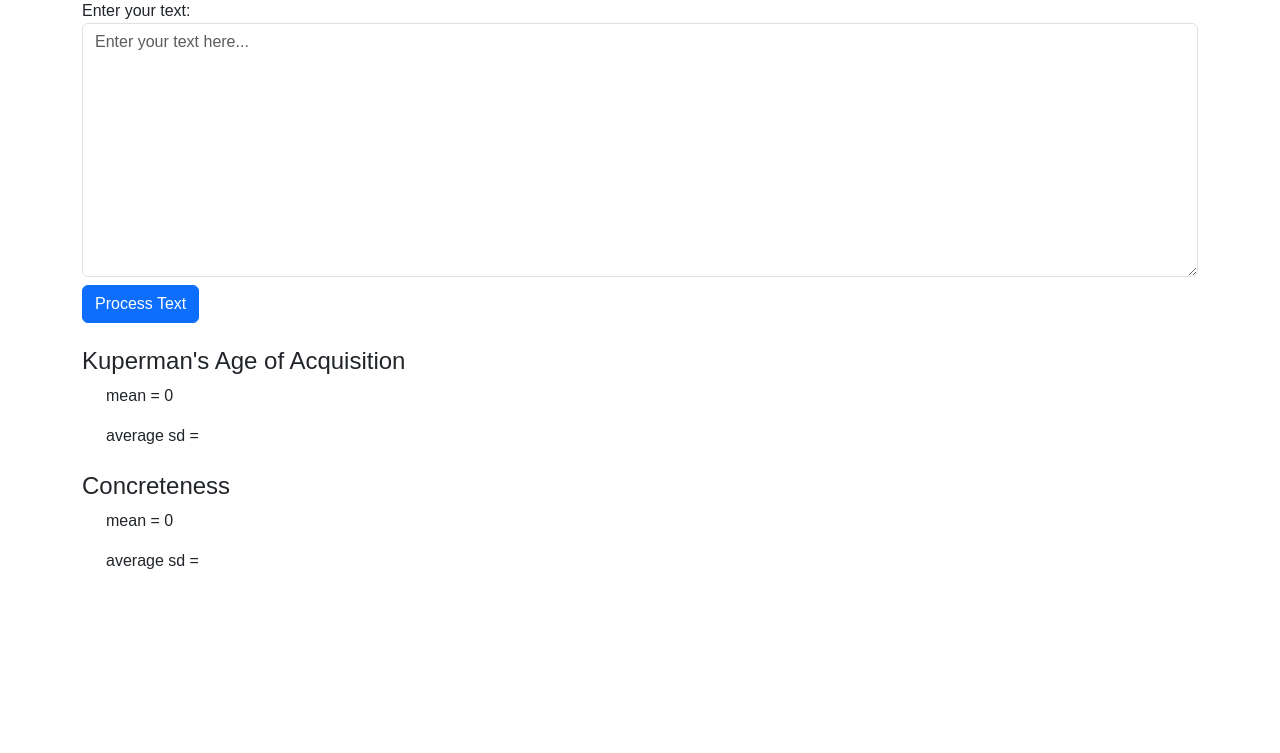
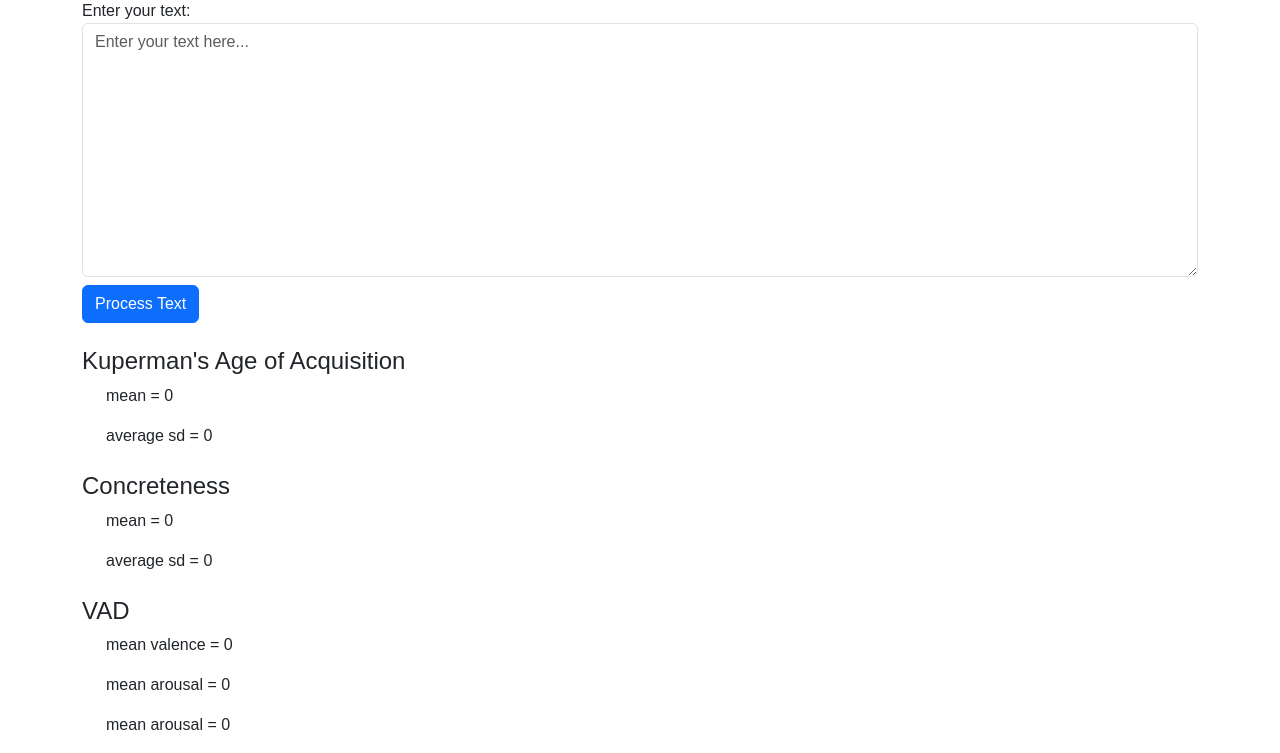
Before and after one commit to liamsmyt/verbose, a Flask app: page / in a window 1280 px wide. Shown: the part 105-858 px from the top of the page. Before the commit the page ends 674 px from the top, so only its background shows below. Run offline with Flask 3, Linux system fonts and the light colour scheme; parts of the project's set-up code (start-up, migrations or seed data) failed here and were passed over; some libraries are stand-ins or nearby versions; some web fonts are replaced.

Commit message:
added VAD

```diff
--- a/app.py
+++ b/app.py
@@ -1,5 +1,5 @@
 from flask import Flask, request, render_template, jsonify
-from text_processing import load_aoa_data, load_conc_data, calculate_mean, newWords, calculate_added_words, calculate_removed_words
+from text_processing import load_aoa_data, load_conc_data, load_vad_data, calculate_mean, newWords, calculate_added_words, calculate_removed_words
 from collections import Counter
 
 app = Flask(__name__)
@@ -14,26 +14,38 @@ conc_df = load_conc_data(CONC_CSV)
 
 aoa_dict = {"mean": 0, "sd": 0}
 conc_dict = {"mean": 0, "sd": 0}
+vad_dict = {'valence': 0, "arousal": 0, "dominance": 0}
+
+
+nrc = "datasets/nrc.txt"
+vad_df = load_vad_data(nrc)
 
 
 @app.route('/')
 def index():
-    return render_template('index.html', mean_aoa=0, mean_conc=0)
+    return render_template('index.html', mean_aoa=0, mean_conc=0, sd_aoa=0, sd_conc=0, mean_valence=0, mean_arousal=0, mean_dominance=0)
 
 @app.route('/', methods=['POST'])
 def process():
-    global aoa_dict
-    global conc_dict
+    global aoa_dict, conc_dict, vad_dict
 
     text_input = request.form['text_input']  # Get the text from the form
     removed, added = newWords(text_input)
     if(not(removed == [] and added == [])):
         calculate_added_words(added, conc_df, "conc")  # Process the text
         calculate_added_words(added, aoa_df, "aoa")  # Process the text
+        calculate_added_words(added, vad_df, "vad")  # Process the text
         conc_dict = calculate_removed_words(removed, conc_df, "conc")  # Process the text
         aoa_dict = calculate_removed_words(removed, aoa_df, "aoa")  # Process the text
+        vad_dict = calculate_removed_words(removed, vad_df, "vad")  # Process the text
+        print("vad:", vad_dict)
 
 
+
+
+    mean_valence = vad_dict['valence']
+    mean_arousal = vad_dict['arousal']
+    mean_dominance = vad_dict['dominance']
 
     mean_aoa = aoa_dict['mean']
     sd_aoa = aoa_dict['sd']
@@ -42,13 +54,17 @@ def process():
     sd_conc = conc_dict['sd']
 
     return jsonify({
-            'mean_aoa': mean_aoa,
-            'sd_aoa': sd_aoa,
-            'mean_conc': mean_conc,
-            'sd_conc': sd_conc
-        })
+        'mean_aoa': mean_aoa,
+        'sd_aoa': sd_aoa,
+        'mean_conc': mean_conc,
+        'sd_conc': sd_conc,
+        'mean_valence': mean_valence,        # Add valence mean
+        'mean_arousal': mean_arousal,        # Add arousal mean
+        'mean_dominance': mean_dominance      # Add dominance mean
+    })
 
-    return render_template('index.html', mean_aoa=mean_aoa, mean_conc=mean_conc, sd_aoa=sd_aoa, sd_conc=sd_conc)
+
+    return render_template('index.html', mean_aoa=mean_aoa, mean_conc=mean_conc, sd_aoa=sd_aoa, sd_conc=sd_conc, mean_valence=mean_valence, mean_arousal=mean_arousal, mean_dominance=mean_dominance)
 
 if __name__ == '__main__':
     app.run(debug=True)
--- a/static/script.js
+++ b/static/script.js
@@ -21,6 +21,11 @@ document.addEventListener('DOMContentLoaded', function() {
             // Update concreteness values
             document.querySelectorAll('.ms-4')[1].querySelector('p:nth-child(1)').textContent = 'mean = ' + data.mean_conc;
             document.querySelectorAll('.ms-4')[1].querySelector('p:nth-child(2)').textContent = 'average sd = ' + data.sd_conc;
+            // Update concreteness values
+            document.querySelectorAll('.ms-4')[2].querySelector('p:nth-child(1)').textContent = 'mean valence = ' + data.mean_valence;
+            document.querySelectorAll('.ms-4')[2].querySelector('p:nth-child(2)').textContent = 'mean arousal = ' + data.mean_arousal;
+            document.querySelectorAll('.ms-4')[2].querySelector('p:nth-child(3)').textContent = 'mean dominance = ' + data.mean_dominance;
+
         })
         .catch(error => console.error('Error:', error));
     });
--- a/templates/index.html
+++ b/templates/index.html
@@ -31,6 +31,13 @@
       <p class="">average sd = {{ sd_conc }}</p>
     </div>
 
+    <h4 class="mt-4">VAD</h4>  <!-- Correct closing tag -->
+    <div class="ms-4">
+      <p class="">mean valence = {{ mean_valence }}</p>
+      <p class="">mean arousal = {{ mean_arousal }}</p>
+      <p class="">mean arousal = {{ mean_dominance }}</p>
+    </div>
+
 
 </body>
 
--- a/text_processing.py
+++ b/text_processing.py
@@ -6,8 +6,10 @@ import re
 list1 = []
 total_mean_concreteness = 0
 total_mean_aoa = 0
+total_mean_vad = 0
 count_conc = 0  # Separate counter for concreteness
 count_aoa = 0   # Separate counter for AoA
+count_vad = 0
 
 # Load the AOA DataFrame
 def load_aoa_data(aoa_csv):
@@ -21,12 +23,21 @@ def load_conc_data(conc_csv):
     conc_df['Word'] = conc_df['Word'].astype(str).str.lower()
     return conc_df
 
+
+def load_vad_data(nrc_txt):
+    nrc_df = pd.read_csv(nrc_txt, sep="\t")
+    nrc_df['Word'] = nrc_df['term'].astype(str).str.lower()
+    return nrc_df
+
+
 # Helper function to get column titles
 def getColumns(df):
     if df.columns[1] == 'OccurTotal':
         return {'mean': 'Rating.Mean', 'sd': 'Rating.SD'}
     elif df.columns[1] == 'Bigram':
         return {'mean': 'Conc.M', 'sd': 'Conc.SD'}
+    elif df.columns[0] == 'term':
+        return {'mean': 'valence', 'sd': 'arousal'}
 
 # Function to check if new words
 def newWords(text):
@@ -56,7 +67,7 @@ def newWords(text):
 
 # Adapted function to find only the new values
 def calculate_added_words(new_words, df, metric):
-    global total_mean_concreteness, total_mean_aoa, count_conc, count_aoa
+    global total_mean_concreteness, total_mean_aoa, total_mean_vad, count_conc, count_aoa, count_vad
 
     columns = getColumns(df)
 
@@ -71,6 +82,11 @@ def calculate_added_words(new_words, df, metric):
                 elif metric == "aoa":
                     total_mean_aoa += val_mean
                     count_aoa += 1
+                elif metric == "vad":
+                    total_mean_vad += val_mean
+                    count_vad += 1
+
+
             except (ValueError, TypeError, IndexError):
                 continue
 
@@ -81,12 +97,16 @@ def calculate_added_words(new_words, df, metric):
     elif metric == "aoa":
         if count_aoa > 0:
             return {'mean': total_mean_aoa / count_aoa, 'sd': 63}
+    elif metric == "vad":
+        if count_vad > 0:
+            return {'valence': total_mean_vad / count_vad, 'arousal': total_mean_vad / count_vad, 'dominance': total_mean_vad / count_vad}
+
 
     return {'mean': 0, 'sd': 0}
 
 # Adapted function to find only the new values
 def calculate_removed_words(new_words, df, metric):
-    global total_mean_concreteness, total_mean_aoa, count_conc, count_aoa
+    global total_mean_concreteness, total_mean_aoa, total_mean_vad, count_conc, count_aoa, count_vad
 
     columns = getColumns(df)
 
@@ -101,6 +121,10 @@ def calculate_removed_words(new_words, df, metric):
                 elif metric == "aoa":
                     total_mean_aoa -= val_mean
                     count_aoa -= 1
+                elif metric == "vad":
+                    total_mean_vad -= val_mean
+                    count_vad -= 1
+
             except (ValueError, TypeError, IndexError):
                 continue
 
@@ -111,6 +135,11 @@ def calculate_removed_words(new_words, df, metric):
     elif metric == "aoa":
         if count_aoa > 0:
             return {'mean': total_mean_aoa / count_aoa, 'sd': 63}
+    elif metric == "vad":
+        if count_vad > 0:
+            return {'valence': total_mean_vad / count_vad, 'arousal': total_mean_vad / count_vad, 'dominance': total_mean_vad / count_vad}
+
+
 
     return {'mean': 0, 'sd': 0}
 
```
